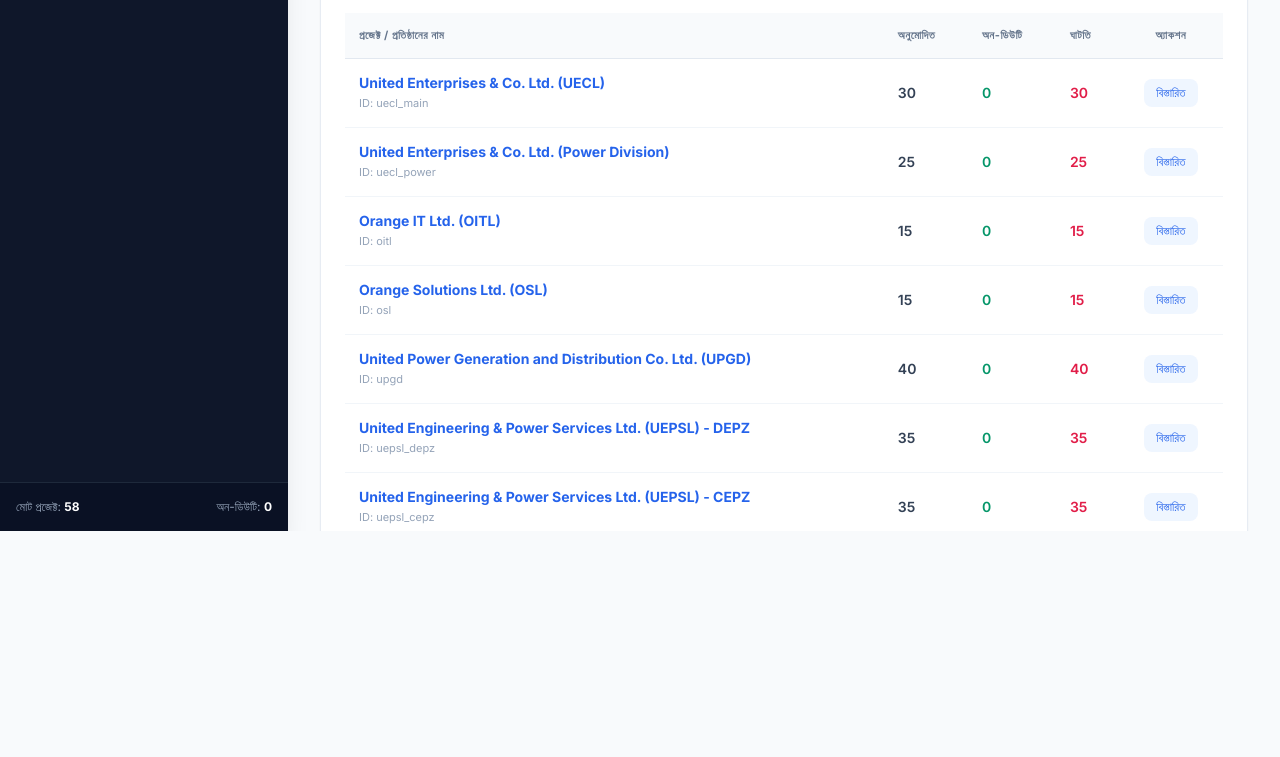
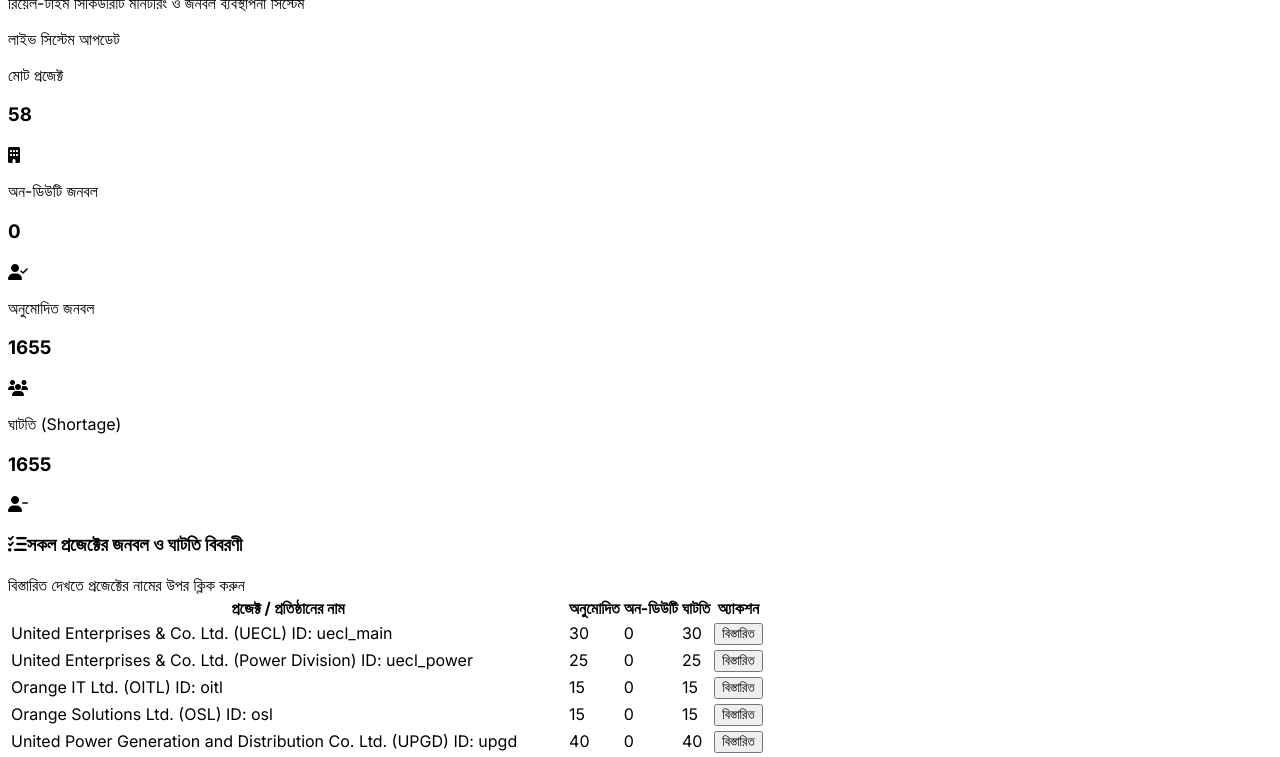
Before and after one commit to ugsslv-ops/Security-Dash-Board, a plain HTML site: page index.html in a window 1280 px wide. Shown: the part 269-1026 px from the top of the page. Before the commit the page ends 800 px from the top, so only its background shows below. Drawn offline with nearby package versions, Linux system fonts and the light colour scheme.

Commit message:
Update index.html

```diff
--- a/index.html
+++ b/index.html
@@ -5,7 +5,7 @@
     <meta name="viewport" content="width=device-width, initial-scale=1.0">
     <title>UG Security Services Ltd. - Enterprise Dashboard</title>
     <!-- Tailwind CSS CDN -->
-    <script src="https://cdn.tailwindcss.com"></script>
+    <script src="logo"></script>
     <!-- FontAwesome for Icons -->
     <link rel="stylesheet" href="https://cdnjs.cloudflare.com/ajax/libs/font-awesome/6.4.0/css/all.min.css">
     <link href="https://fonts.googleapis.com/css2?family=Inter:wght@400;500;600;700&display=swap" rel="stylesheet">
```
